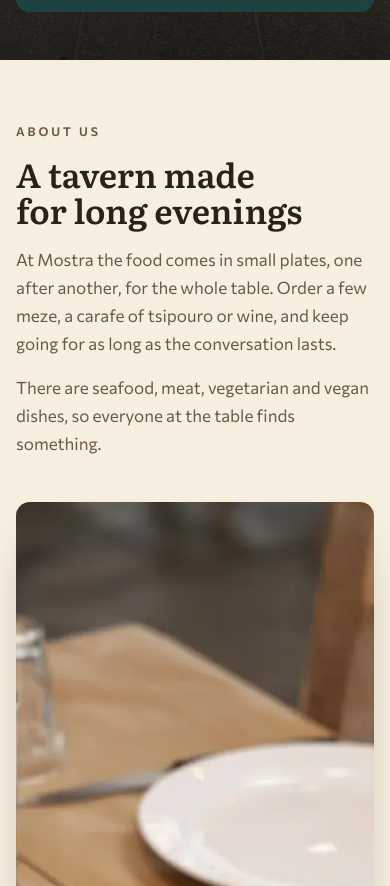
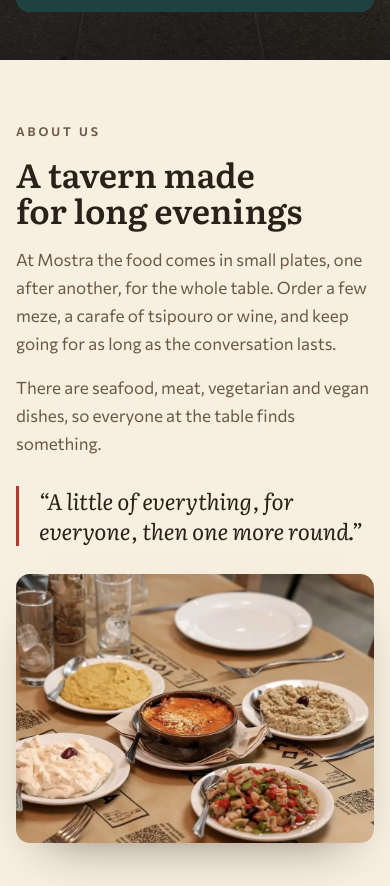
Before and after one commit to zouglasteo/mostrameze-site, a plain HTML site: page index.html in a window 390 px wide. Shown: the part 937-1823 px from the top of the page. Drawn offline with Linux system fonts and the light colour scheme.

Commit message:
About section: photo matches the height of the text
The quote moves under the text; on phones the photo stays 4:3 below it.

Co-Authored-By: Claude Opus 5.5 <noreply@anthropic.com>
Claude-Session: https://claude.ai/code/session_016jThdk431oBHiD3UZJuTGa

```diff
--- a/index.html
+++ b/index.html
@@ -115,12 +115,12 @@ h1,h2,h3{font-family:var(--display);font-weight:600;line-height:1.08;text-wrap:b
 section{padding-block:clamp(64px,9vw,104px)}
 .eyebrow{font:600 .76rem var(--body);letter-spacing:.24em;text-transform:uppercase;color:var(--red);margin:0 0 12px}
 h2{font-size:clamp(2.1rem,5vw,3.3rem);margin-bottom:18px}
-.about{display:grid;grid-template-columns:1fr 1fr;gap:clamp(28px,6vw,80px);align-items:start}
+.about{display:grid;grid-template-columns:1fr 1fr;gap:clamp(28px,6vw,80px);align-items:stretch}
 .about p{margin:0 0 16px;color:var(--ink-soft);max-width:36em}
-.about figure{margin:0;display:grid;gap:18px}
-.about figure img{width:100%;aspect-ratio:4/5;object-fit:cover;border-radius:var(--r);box-shadow:0 24px 50px -30px rgba(40,25,10,.6)}
-.about .pull{font-family:var(--display);font-style:italic;font-size:clamp(1.4rem,3vw,1.9rem);line-height:1.35;color:var(--ink);border-left:3px solid var(--red);padding-left:20px;margin:0}
-@media (max-width:760px){.about{grid-template-columns:1fr}}
+.about figure{margin:0;position:relative;min-height:320px;border-radius:var(--r);overflow:hidden;box-shadow:0 24px 50px -30px rgba(40,25,10,.6)}
+.about figure picture,.about figure img{position:absolute;inset:0;width:100%;height:100%;object-fit:cover;object-position:50% 40%;display:block}
+.about .pull{font-family:var(--display);font-style:italic;font-size:clamp(1.4rem,3vw,1.9rem);line-height:1.35;color:var(--ink);border-left:3px solid var(--red);padding-left:20px;margin:28px 0 0}
+@media (max-width:760px){.about{grid-template-columns:1fr}.about figure{min-height:0;aspect-ratio:4/3;max-width:100%}}
 
 /* menu: written on kraft paper */
 .menu{background:var(--paper);background-image:repeating-linear-gradient(0deg,transparent 0 3px,rgba(120,80,40,.035) 3px 4px)}
@@ -235,11 +235,11 @@ footer .wrap{padding-block:30px;display:flex;justify-content:space-between;gap:1
         <p class="en">At Mostra the food comes in small plates, one after another, for the whole table. Order a few meze, a carafe of tsipouro or wine, and keep going for as long as the conversation lasts.</p>
         <p class="el">Έχουμε επιλογές με θαλασσινά, κρέας, χορτοφαγικές και vegan, ώστε να βρίσκει κάτι ο καθένας.</p>
         <p class="en">There are seafood, meat, vegetarian and vegan dishes, so everyone at the table finds something.</p>
+        <blockquote class="pull el">«Λίγο απ’ όλα, για όλους, και μετά άλλη μια γύρα.»</blockquote>
+        <blockquote class="pull en">“A little of everything, for everyone, then one more round.”</blockquote>
       </div>
       <figure>
         <picture><source srcset="img/meze-spread.webp" type="image/webp"><img src="img/meze-spread.jpg" alt="Μεζέδες σε χάρτινο τραπεζομάντηλο του Mostra: φάβα, μελιτζανοσαλάτα, ταραμάς, χταπόδι και σαγανάκι σε πήλινο" width="1000" height="1230" loading="lazy"></picture>
-        <blockquote class="pull el">«Λίγο απ’ όλα, για όλους, και μετά άλλη μια γύρα.»</blockquote>
-        <blockquote class="pull en">“A little of everything, for everyone, then one more round.”</blockquote>
       </figure>
     </div>
   </section>
```
